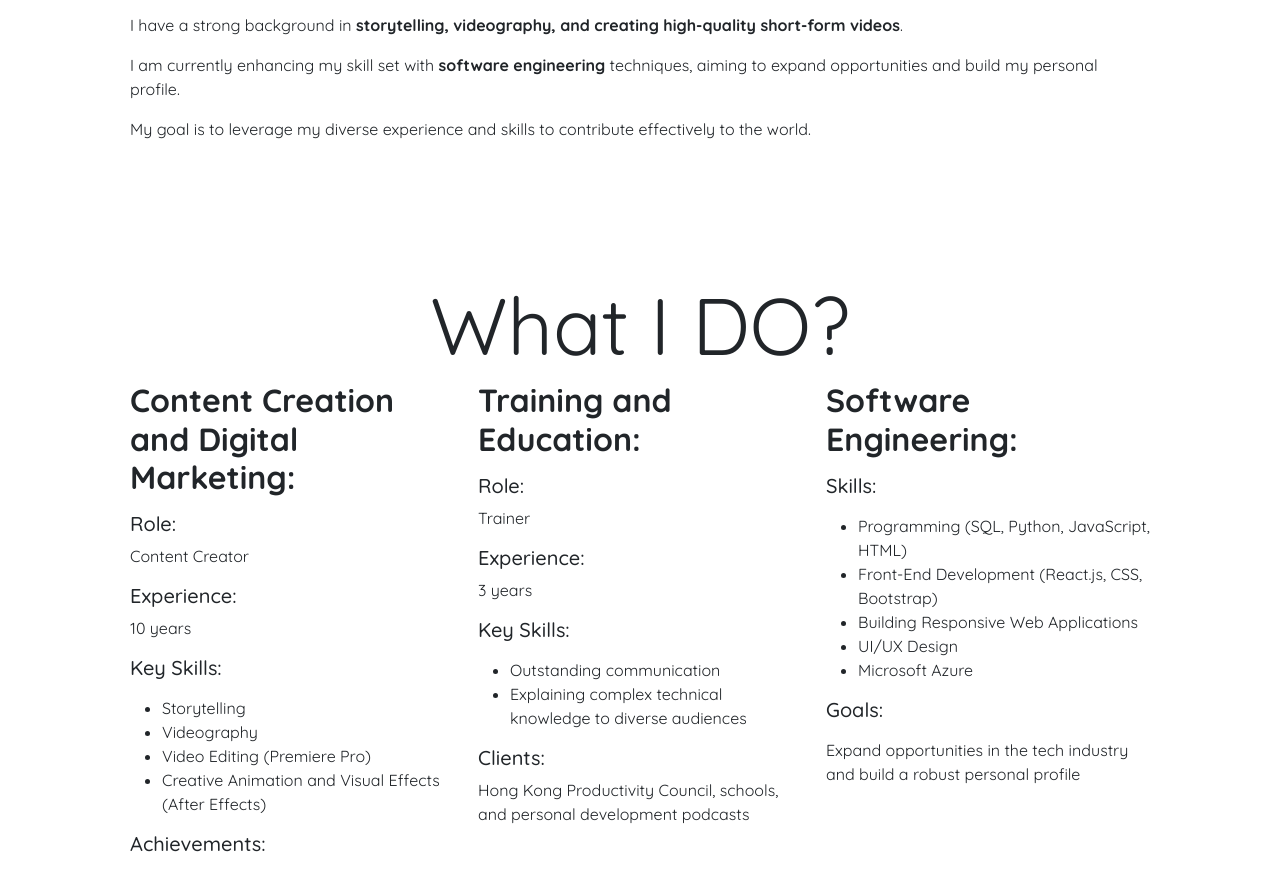
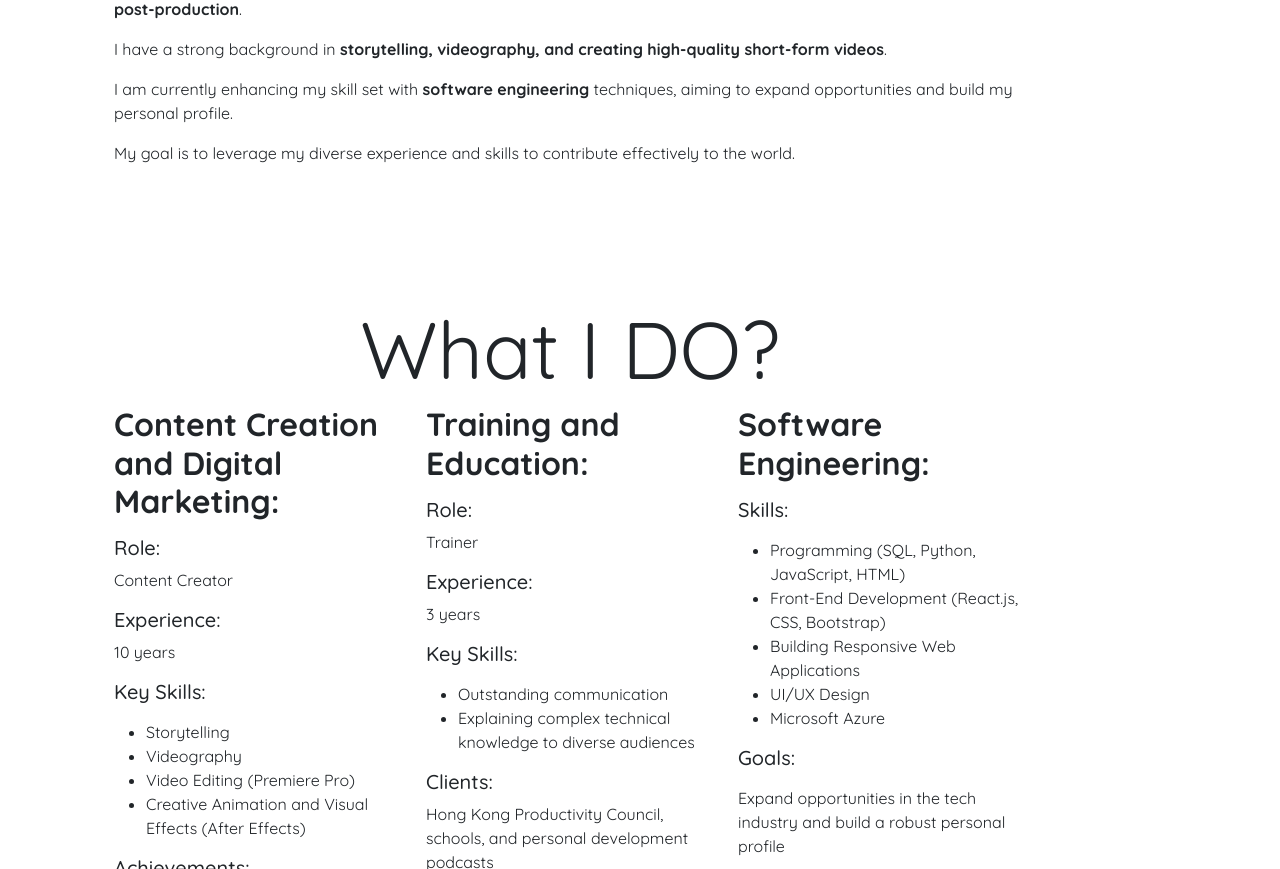
Before and after one commit to wilsonma531/wilsonma531.github.io, a plain HTML site: page index.html in a window 1280 px wide. Shown: the part 692-1561 px from the top of the page. Drawn offline with nearby package versions, Linux system fonts and the light colour scheme.

Commit message:
margin-0

```diff
--- a/index.html
+++ b/index.html
@@ -22,12 +22,12 @@
     }
 
     .container {
-        padding-right: 0px;
-        padding-left: 0%;
+        padding: 0px;
+        margin: 0px;
     }
 
     .content-section {
-        padding: 60px 60px;
+        padding: 60px 10%;
     }
 
     .navbar {
```
